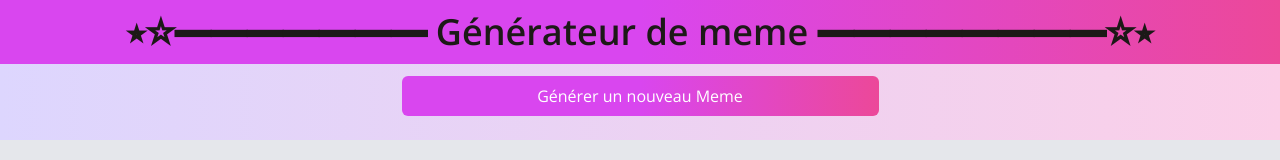
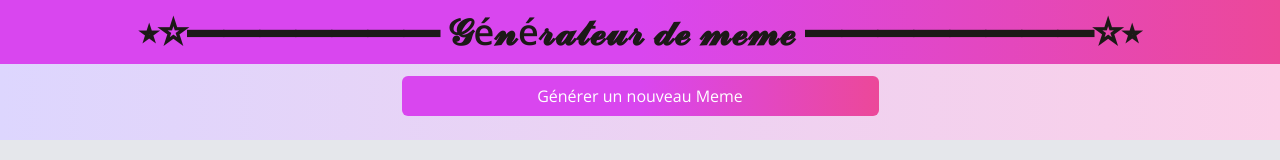
Before and after one commit to Nekuzaky/Meme-Generator, a React (Create React App) app in the folder my-app/: page / in a window 1280 px wide. Shown: the top 160 px of the page. Built offline with nearby package versions, Linux system fonts and the light colour scheme; no server answers.

Commit message:
Navbar style add

```diff
--- a/my-app/src/components/Navbar.tsx
+++ b/my-app/src/components/Navbar.tsx
@@ -3,7 +3,7 @@ export default function Navbar() {
   return (
         <div className=" w-full p-3 gap-5 bg-gradient-to-r  from-fuchsia-500 via-fuchsia-500 to-pink-500">
           <h1 className="text-4xl font-semibold text-center text-stone-900">
-            <p> ⭒☆━━━━━━━ Générateur de meme ━━━━━━━━☆⭒ </p>
+            <p> ⭒☆━━━━━━━ 𝓖é𝓷é𝓻𝓪𝓽𝓮𝓾𝓻 𝓭𝓮 𝓶𝓮𝓶𝓮 ━━━━━━━━☆⭒ </p>
           </h1>
         </div>
   );
```
